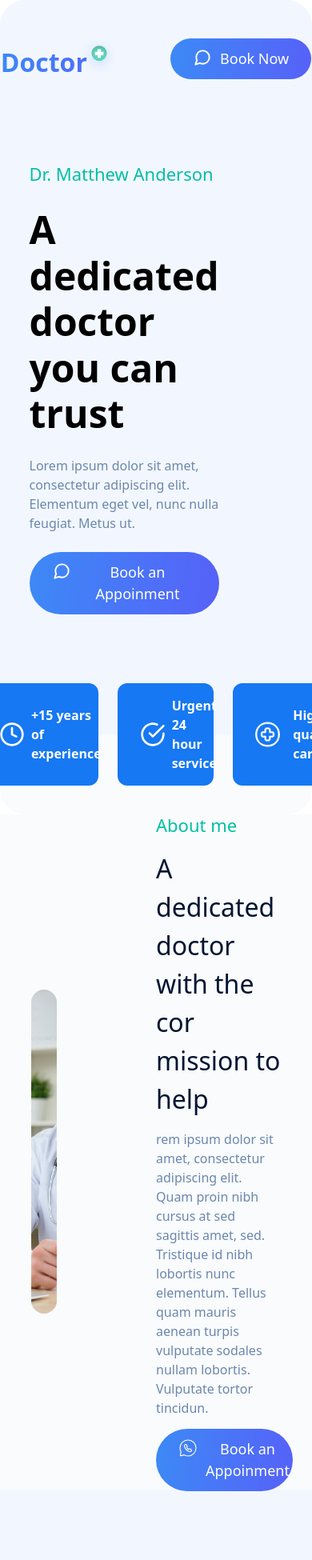
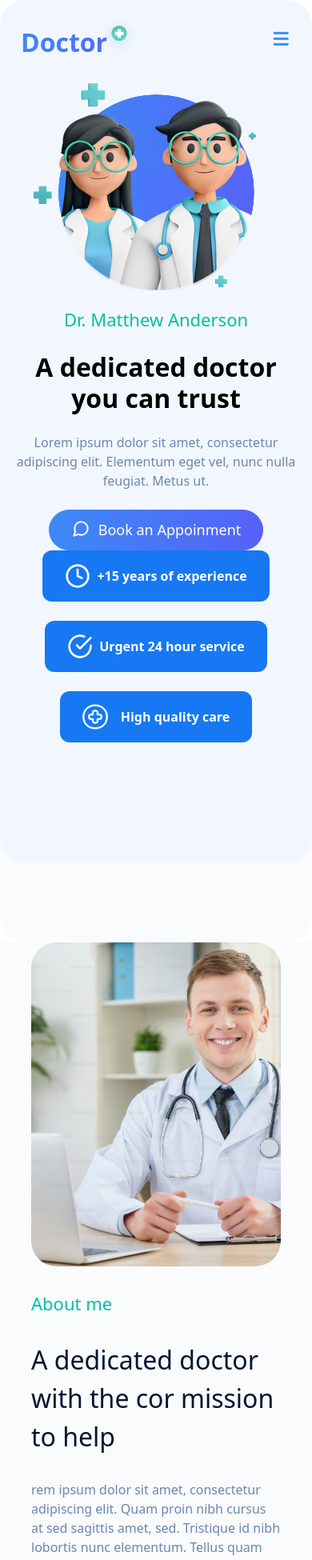
Before and after one commit to maharajafz03/Doc_clinic, a React (Create React App) app: page / in a window 390 px wide. Shown: the top 1950 px of the page at 80% size. Built offline with nearby package versions, Linux system fonts and the light colour scheme.

Commit message:
Hero section responsive

```diff
--- a/src/components/About.jsx
+++ b/src/components/About.jsx
@@ -2,15 +2,15 @@ import whatsapp from "../assets/whatsapp.svg";
 import doctor_photo from "../assets/doctor_photo.jpeg";
 function About() {
   return (
-    <div className="flex  items-center justify-center gap-[124px] w-full h-screen px-[10%] bg-[#F9FBFC] ">
-      <div className="w-1/2">
+    <div className="flex flex-col md:flex-row items-center justify-center md:gap-[124px] md:w-full md:h-screen px-[10%] bg-[#F9FBFC] ">
+      <div className="md:w-1/2 pb-[30px] md:pb-0 ">
         <img
           src={doctor_photo}
           alt=""
           className="w-[486px] h-[405px] object-cover rounded-[32px] "
         />
       </div>
-      <div className="flex flex-col gap-[14px] w-1/2  ">
+      <div className="flex flex-col gap-[30px] md:gap-[14px] md:w-1/2  ">
         <p className="text-[22px] text-[#00BFA5] ">About me </p>
         <p className="text-[32px] font-medium text-[#031432] ">
           A dedicated doctor with the cor mission to help
@@ -21,7 +21,7 @@ function About() {
           elementum. Tellus quam mauris aenean turpis vulputate sodales nullam
           lobortis. Vulputate tortor tincidun.
         </p>
-        <div>
+        <div className="flex justify-center md:justify-start">
           <button className="flex gap-[10px] w-auto py-3 px-[28px] button-gradient rounded-full text-[18px] font-medium text-white ">
             <img src={whatsapp} alt="" className="w-[24px] h-[24px] " />{" "}
             <span>Book an Appoinment</span>
--- a/src/components/Contact.jsx
+++ b/src/components/Contact.jsx
@@ -30,11 +30,11 @@ function Contact() {
         <p className="text-[#00BFA5] text-center text-[22px] mb-1 font-[500] ">
           Why Dr. Matthew Anderson?
         </p>
-        <div className="w-full relative">
+        <div className=" relative">
           <img
             src={doctor_contact}
             alt=""
-            className="h-[500px] w-full object-cover rounded-[32px] "
+            className="h-[500px]  object-cover rounded-[32px] "
           />
           <div className="absolute flex items-center justify-center bg-[#1678F2] top-1/2 left-1/2 -translate-x-1/2 -translate-y-1/2 py-[18px] pl-[20px] pr-[16px]  rounded-full cursor-pointer ">
             <img
--- a/src/components/Hero.jsx
+++ b/src/components/Hero.jsx
@@ -5,20 +5,20 @@ import plus from "../assets/plus.png";
 
 function Hero() {
   return (
-    <div className="relative flex flex-col justify-center items-center pt-[80px] pb-[150px] px-[10%] bg-[#F2F7FF] rounded-b-[32px]">
-      <div className="flex  items-center gap-20">
-        <div className="flex flex-col  flex-1 gap-[24px] ">
+    <div className="relative flex flex-col justify-center items-center md:pt-[80px] pb-[150px] px-[5%] md:px-[10%] bg-[#F2F7FF] rounded-b-[32px]">
+      <div className="flex flex-col-reverse lg:flex-row  items-center gap-5 md:gap-20">
+        <div className="flex flex-col text-center md:text-start  flex-1 gap-[24px] ">
           <p className="text-[#00BFA5] text-[22px] font-[500] ">
             Dr. Matthew Anderson
           </p>
-          <p className="font-bold text-[48px] leading-[120%]  ">
+          <p className="font-bold text-[32px] md:text-[48px] leading-[120%]  ">
             A dedicated doctor you can trust
           </p>
           <p className="text-[16px] text-[#6C87AE] ">
             Lorem ipsum dolor sit amet, consectetur adipiscing elit. Elementum
             eget vel, nunc nulla feugiat. Metus ut.
           </p>
-          <div>
+          <div className="flex justify-center md:justify-start">
             <button className="flex gap-[10px] py-3 px-[28px] button-gradient rounded-full text-[18px] font-medium text-white ">
               <img src={messageCircle} alt="" className="w-[24px] h-[24px] " />{" "}
               <span>Book an Appoinment</span>
@@ -26,14 +26,10 @@ function Hero() {
           </div>
         </div>
         <div className="relative flex flex-1  ">
-          <img
-            src={hero_image}
-            alt=""
-            className=" w-[800px] h-full object-cover"
-          />
+          <img src={hero_image} alt="" className="w-full  h-full object-cover" />
         </div>
       </div>
-      <div className="absolute w-full bottom-0 left-1/2 -translate-x-1/2 translate-y-1/2">
+      <div className="md:absolute md:w-full md:bottom-0 md:left-1/2 md:-translate-x-1/2 md:translate-y-1/2">
         <List />
       </div>
     </div>
--- a/src/components/List.jsx
+++ b/src/components/List.jsx
@@ -3,16 +3,16 @@ import clock from "../assets/clock.svg";
 import medicalsymbol_white from "../assets/Medical Symbol_white.svg";
 function List() {
   return (
-    <div className="flex justify-center gap-[24px] ">
-      <div className="flex items-center gap-2   bg-[#1678F2] rounded-[12px] px-[28px] py-[16px] text-[16px] font-[600] text-white ">
+    <div className="flex flex-col md:flex-row justify-center gap-[24px] ">
+      <div className="flex items-center gap-2   bg-[#1678F2] rounded-[12px] px-[28px] mx-auto py-[16px] text-[16px] font-[600] text-white ">
         <img src={clock} alt="" className="w-[32px] h-[32px] object-cover " />
         <span>+15 years of experience</span>
       </div>
-      <div className="flex items-center gap-2 bg-[#1678F2] rounded-[12px] px-[28px] py-[16px] text-[16px] font-[600] text-white ">
+      <div className="flex items-center gap-2 bg-[#1678F2] rounded-[12px] px-[28px] py-[16px] mx-auto text-[16px] font-[600] text-white ">
         <img src={check} alt="" className="w-[32px] h-[32px] object-cover " />
         <span>Urgent 24 hour service</span>
       </div>
-      <div className="flex items-center gap-2 bg-[#1678F2] rounded-[12px] px-[28px] py-[16px] text-[16px] font-[600] text-white ">
+      <div className="flex items-center gap-2 bg-[#1678F2] rounded-[12px] px-[28px] py-[16px] mx-auto text-[16px] font-[600] text-white ">
         <img
           src={medicalsymbol_white}
           alt=""
--- a/src/components/Navbar.jsx
+++ b/src/components/Navbar.jsx
@@ -1,9 +1,10 @@
 import { NAV_LINKS } from "../utils";
 import messageCircle from "../assets/message-circle.svg";
 import group3 from "../assets/Group 3.svg";
+import menu_burger from "../assets/mingcute_menu-fill.png";
 function Navbar() {
   return (
-    <nav className="flex items-center justify-around px-auto pt-[25px] bg-[#F2F7FF] rounded-t-[32px]">
+    <nav className="flex items-center justify-around px-auto md:pt-[25px] bg-[#F2F7FF] rounded-t-[32px]">
       <div className="relative text-[32px] pr-[40px] pt-[9px] doctor-gradient text-transparent font-bold leading-normal">
         Doctor{" "}
         <div className="absolute  right-0 top-0">
@@ -25,10 +26,11 @@ function Navbar() {
         ))}
       </ul>
 
-      <button className="flex gap-[10px] py-3 px-[28px] button-gradient rounded-full text-[18px] font-medium text-white ">
+      <button className="hidden lg:flex gap-[10px] py-3 px-[28px] button-gradient rounded-full text-[18px] font-medium text-white ">
         <img src={messageCircle} alt="" className="w-[24px] h-[24px] " />{" "}
         <span>Book Now</span>
       </button>
+      <img src={menu_burger} alt="" className="cursor-pointer lg:hidden" />
     </nav>
   );
 }
--- a/src/components/Services.jsx
+++ b/src/components/Services.jsx
@@ -6,8 +6,8 @@ import { SERVICES_DATA } from "../utils";
 function Services() {
   return (
     <div className="flex flex-col items-center justify-center gap-[124px] w-full bg-[#F2F7FF] pb-[100px] ">
-      <div className="flex items-center justify-center gap-[50px] w-full h-screen px-[10%]">
-        <div className="flex flex-col gap-[14px] w-1/2  ">
+      <div className="flex items-center justify-center gap-[50px] w-full md:h-screen px-[10%]">
+        <div className="flex flex-col gap-[14px] md:w-1/2  ">
           <p className="text-[22px] text-[#00BFA5] ">services </p>
           <p className="text-[32px] font-medium text-[#031432] ">
             Experienced in multiple medical pactices
```
